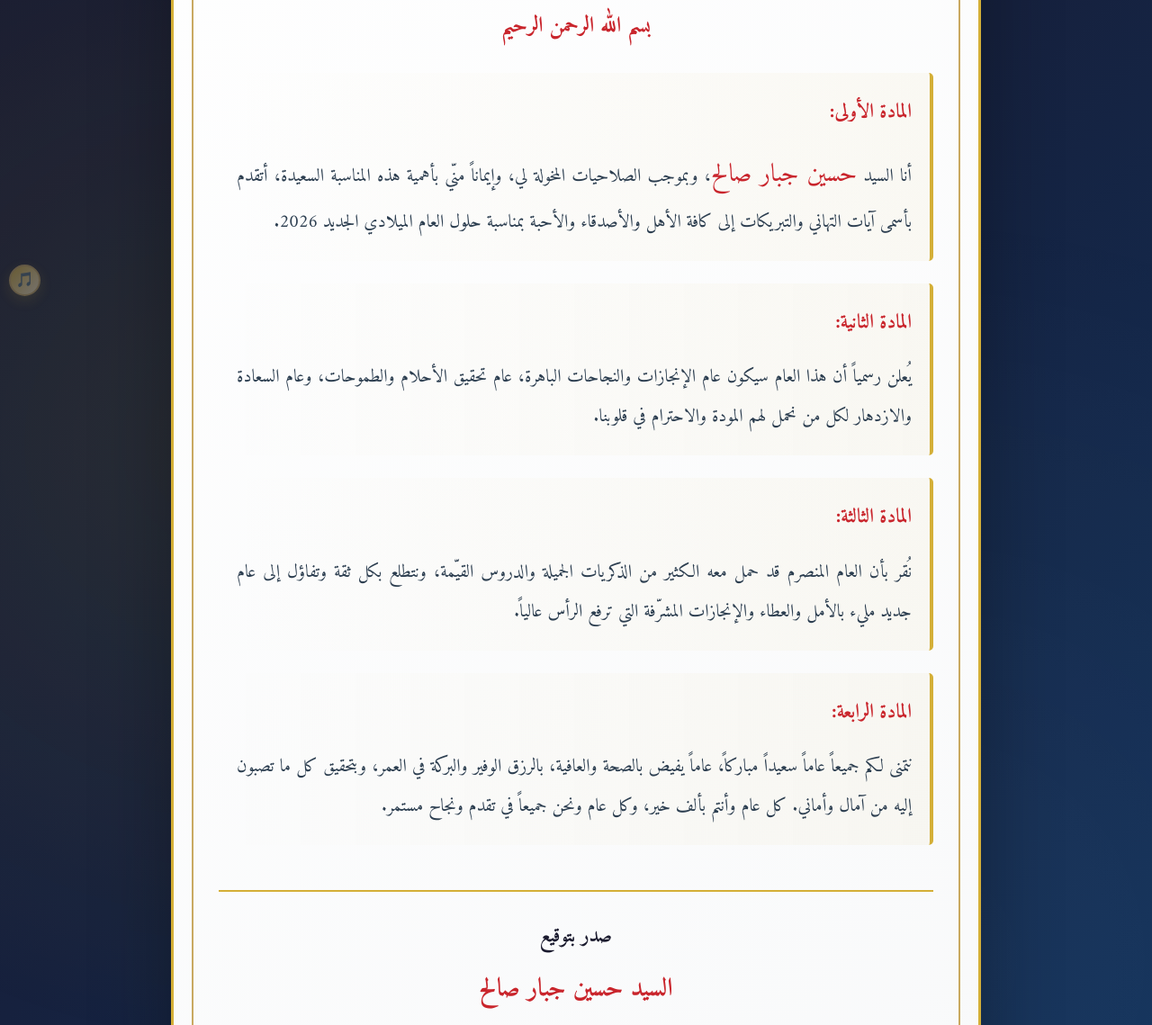
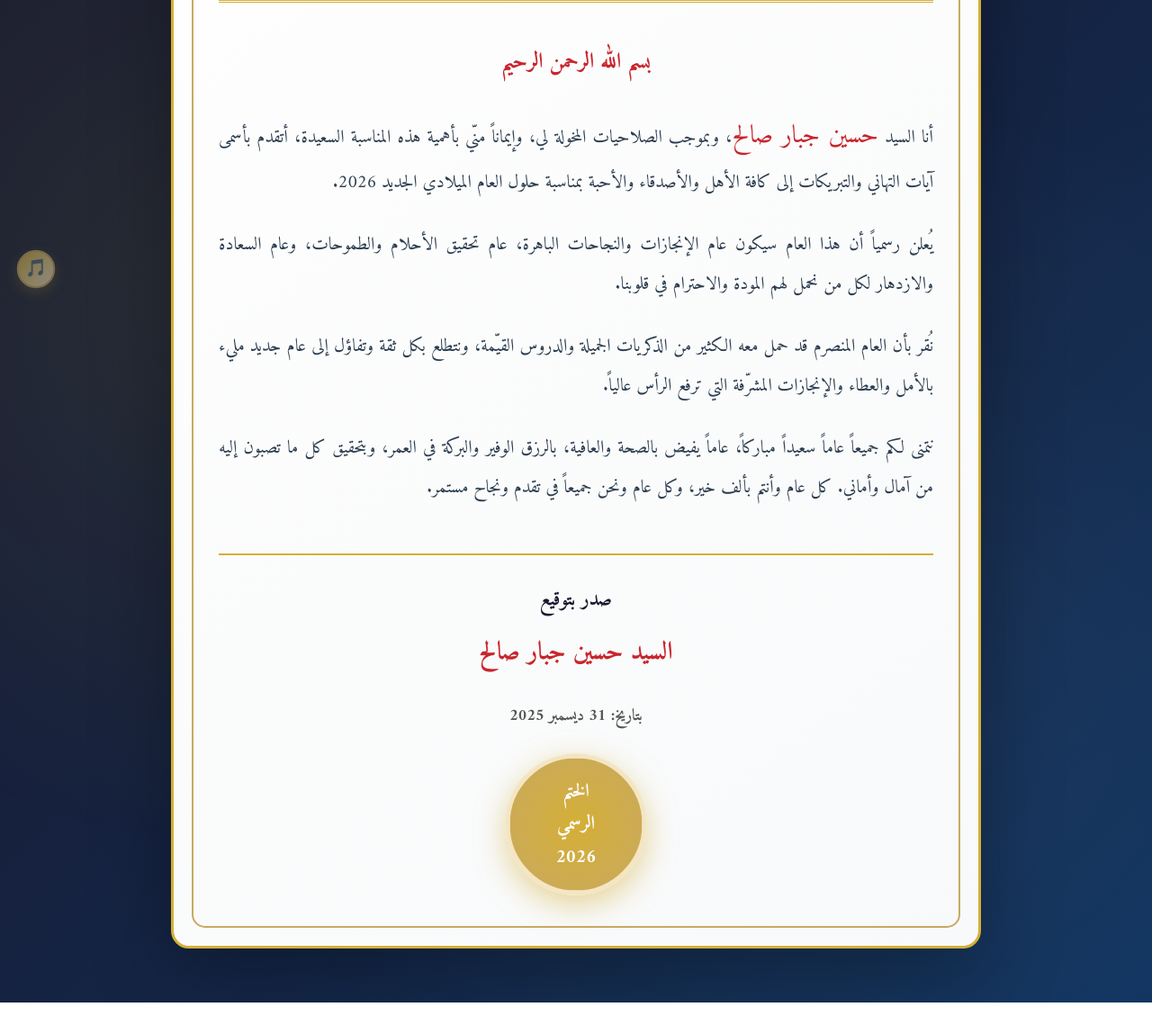
Before and after one commit to hussanjabba15-pixel/hussein7777, a plain HTML site: page index.html in a window 1280 px wide. Shown: the part 461-1600 px from the top of the page at 90% size. After the commit the page ends 1575 px from the top, so only its background shows below. Drawn offline with Linux system fonts and the light colour scheme.

Commit message:
Update index.html

```diff
--- a/index.html
+++ b/index.html
@@ -3,7 +3,7 @@
 <head>
     <meta charset="UTF-8">
     <meta name="viewport" content="width=device-width, initial-scale=1.0">
-    <title>مرسوم جمهوري - تهنئة رأس السنة</title>
+    <title>مرسوم جمهوري </title>
     <style>
         @import url('https://fonts.googleapis.com/css2?family=Amiri:wght@400;700&display=swap');
 
@@ -15,40 +15,40 @@
 
         .music-control {
             position: fixed;
-            bottom: 10px;
-            left: 10px;
+            bottom: 20px;
+            left: 20px;
             z-index: 1000;
             background: linear-gradient(135deg, #d4af37, #f4e5c3);
             border: 2px solid #c9a961;
             border-radius: 50%;
-            width: 35px;
-            height: 35px;
+            width: 40px;
+            height: 40px;
             display: flex;
             align-items: center;
             justify-content: center;
             cursor: pointer;
             box-shadow: 0 5px 15px rgba(212, 175, 55, 0.3);
             transition: all 0.3s ease;
-            opacity: 0.4;
+            opacity: 0.3;
         }
 
         .music-control:hover {
             opacity: 1;
-            transform: scale(1.1);
+            transform: scale(1.15);
             box-shadow: 0 8px 20px rgba(212, 175, 55, 0.5);
         }
 
         .music-control.playing {
-            animation: pulse-music 1s ease-in-out infinite;
+            animation: pulse-music 1.5s ease-in-out infinite;
         }
 
         @keyframes pulse-music {
-            0%, 100% { transform: scale(1); }
-            50% { transform: scale(1.05); }
+            0%, 100% { transform: scale(1); opacity: 0.3; }
+            50% { transform: scale(1.08); opacity: 0.6; }
         }
 
         .music-icon {
-            font-size: 16px;
+            font-size: 18px;
             color: #1a1a2e;
         }
 
@@ -111,10 +111,11 @@
             min-height: 100vh;
             display: flex;
             justify-content: center;
-            align-items: center;
-            padding: 20px;
+            align-items: flex-start;
+            padding: 40px 20px;
             position: relative;
-            overflow: hidden;
+            overflow-x: hidden;
+            overflow-y: auto;
         }
 
         body::before {
@@ -169,6 +170,7 @@
             max-width: 900px;
             width: 100%;
             padding: 60px 50px;
+            margin: 20px auto;
             border-radius: 20px;
             box-shadow:
                 0 30px 90px rgba(0, 0, 0, 0.3),
@@ -359,7 +361,7 @@
     </div>
 
     <audio id="backgroundMusic" loop autoplay>
-        <source src="music.mp3" type="audio/mpeg">
+        <source src="music.m4a" type="audio/mp4">
     </audio>
 
     <div class="music-control" id="musicControl">
@@ -386,33 +388,21 @@
                 بسم الله الرحمن الرحيم
             </div>
 
-            <div class="article">
-                <div class="article-title">المادة الأولى:</div>
-                <p>
+            <p style="margin-bottom: 25px; line-height: 2.2;">
                 أنا السيد <span class="name">حسين جبار صالح</span>، وبموجب الصلاحيات المخولة لي، وإيماناً منّي بأهمية هذه المناسبة السعيدة، أتقدم بأسمى آيات التهاني والتبريكات إلى كافة الأهل والأصدقاء والأحبة بمناسبة حلول العام الميلادي الجديد 2026.
             </p>
-            </div>
 
-            <div class="article">
-                <div class="article-title">المادة الثانية:</div>
-                <p>
+            <p style="margin-bottom: 25px; line-height: 2.2;">
                 يُعلن رسمياً أن هذا العام سيكون عام الإنجازات والنجاحات الباهرة، عام تحقيق الأحلام والطموحات، وعام السعادة والازدهار لكل من نحمل لهم المودة والاحترام في قلوبنا.
             </p>
-            </div>
 
-            <div class="article">
-                <div class="article-title">المادة الثالثة:</div>
-                <p>
+            <p style="margin-bottom: 25px; line-height: 2.2;">
                 نُقر بأن العام المنصرم قد حمل معه الكثير من الذكريات الجميلة والدروس القيّمة، ونتطلع بكل ثقة وتفاؤل إلى عام جديد مليء بالأمل والعطاء والإنجازات المشرّفة التي ترفع الرأس عالياً.
             </p>
-            </div>
 
-            <div class="article">
-                <div class="article-title">المادة الرابعة:</div>
-                <p>
+            <p style="margin-bottom: 25px; line-height: 2.2;">
                 نتمنى لكم جميعاً عاماً سعيداً مباركاً، عاماً يفيض بالصحة والعافية، بالرزق الوفير والبركة في العمر، وبتحقيق كل ما تصبون إليه من آمال وأماني. كل عام وأنتم بألف خير، وكل عام ونحن جميعاً في تقدم ونجاح مستمر.
             </p>
-            </div>
         </div>
 
         <div class="signature-section">
```
Lines whose indentation alone changed are shown as unchanged.
